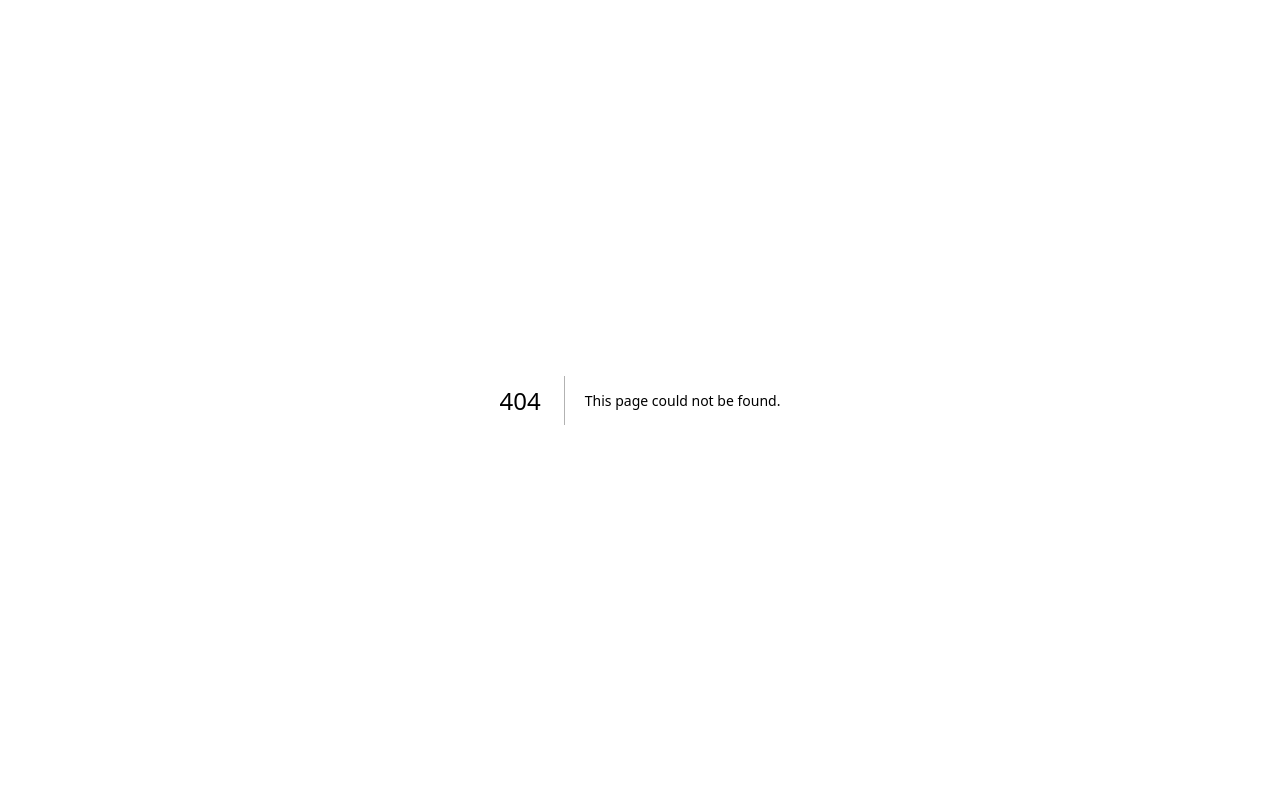
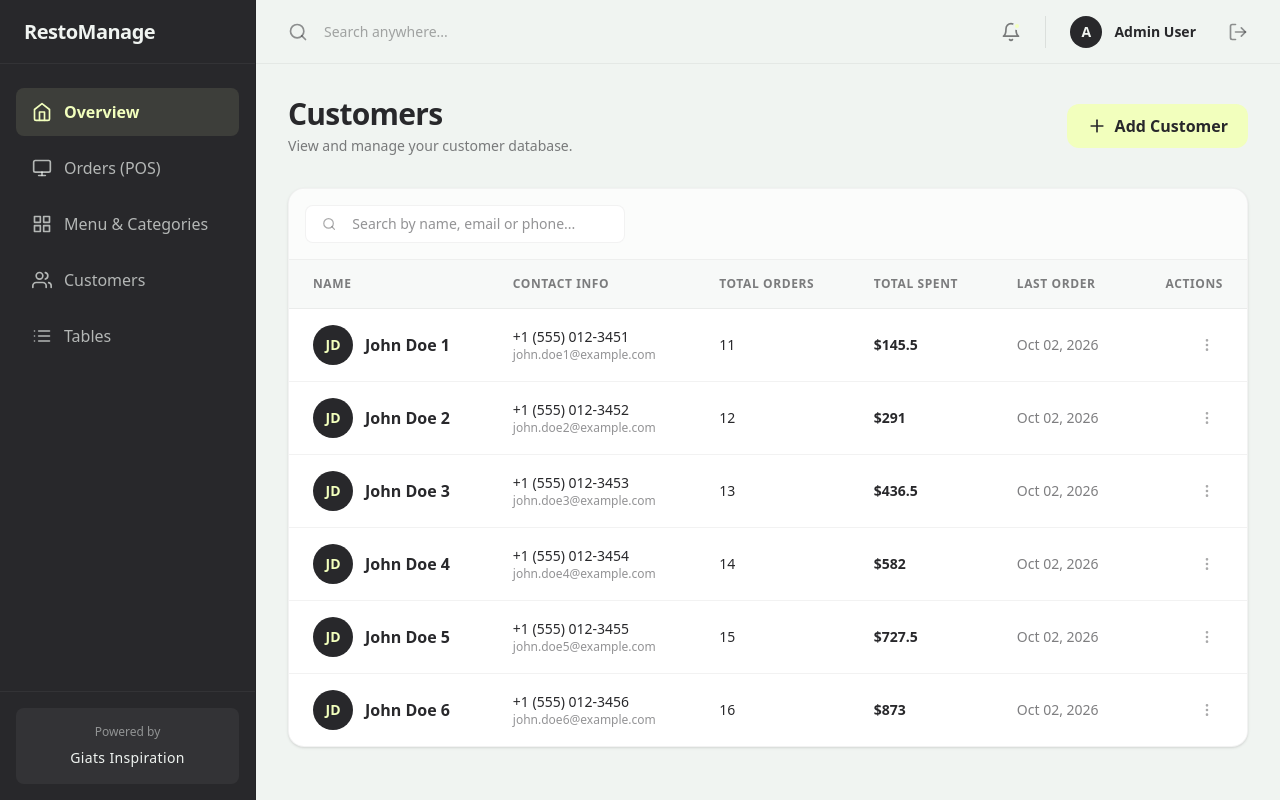
Before and after one commit to Kaowsar-Azad/Restaurant-Manage, a Next.js app in the folder restaurant-manage-frontend/: page /customers in a window 1280 px wide. Before the commit this address had no page. Built offline with nearby package versions, Linux system fonts and the light colour scheme.

Commit message:
Customers & Tables Pages design complete

```diff
--- /dev/null
+++ b/restaurant-manage-frontend/app/(dashboard)/customers/page.jsx
@@ -0,0 +1,68 @@
+import { FiPlus, FiSearch, FiMoreVertical } from "react-icons/fi";
+
+export default function CustomersPage() {
+  return (
+    <div className="flex flex-col gap-8">
+      <header className="flex items-center justify-between">
+        <div>
+          <h1 className="text-3xl font-bold tracking-tight text-brand-dark mb-1">Customers</h1>
+          <p className="text-brand-dark/60 text-sm">View and manage your customer database.</p>
+        </div>
+        <button className="flex items-center gap-2 px-5 py-2.5 bg-brand-accent text-brand-dark font-semibold rounded-xl hover:shadow-lg hover:-translate-y-0.5 transition-all">
+          <FiPlus className="w-5 h-5" />
+          <span>Add Customer</span>
+        </button>
+      </header>
+
+      <div className="bg-brand-white rounded-2xl shadow-sm border border-black/5 overflow-hidden">
+        <div className="p-4 border-b border-black/5 flex items-center justify-between bg-brand-bg/30">
+          <div className="flex items-center gap-4 bg-brand-white px-4 py-2 rounded-lg border border-black/5 w-80">
+            <FiSearch className="text-brand-dark/40" />
+            <input type="text" placeholder="Search by name, email or phone..." className="bg-transparent border-none outline-none text-sm w-full text-brand-dark" />
+          </div>
+        </div>
+
+        <div className="overflow-x-auto">
+          <table className="w-full text-left border-collapse">
+            <thead>
+              <tr className="border-b border-black/5 bg-brand-bg/50 text-brand-dark/60 text-xs uppercase tracking-wider">
+                <th className="px-6 py-4 font-semibold">Name</th>
+                <th className="px-6 py-4 font-semibold">Contact Info</th>
+                <th className="px-6 py-4 font-semibold">Total Orders</th>
+                <th className="px-6 py-4 font-semibold">Total Spent</th>
+                <th className="px-6 py-4 font-semibold">Last Order</th>
+                <th className="px-6 py-4 font-semibold text-right">Actions</th>
+              </tr>
+            </thead>
+            <tbody className="divide-y divide-black/5">
+              {[1, 2, 3, 4, 5, 6].map((i) => (
+                <tr key={i} className="hover:bg-brand-bg/30 transition-colors group">
+                  <td className="px-6 py-4">
+                    <div className="flex items-center gap-3">
+                      <div className="w-10 h-10 rounded-full bg-brand-dark text-brand-accent flex items-center justify-center font-bold text-sm">
+                        JD
+                      </div>
+                      <span className="font-semibold text-brand-dark">John Doe {i}</span>
+                    </div>
+                  </td>
+                  <td className="px-6 py-4">
+                    <p className="text-sm font-medium text-brand-dark">+1 (555) 012-345{i}</p>
+                    <p className="text-xs text-brand-dark/50">john.doe{i}@example.com</p>
+                  </td>
+                  <td className="px-6 py-4 text-brand-dark text-sm font-medium">1{i}</td>
+                  <td className="px-6 py-4 text-brand-dark text-sm font-bold">${145.50 * i}</td>
+                  <td className="px-6 py-4 text-brand-dark/60 text-sm">Oct 02, 2026</td>
+                  <td className="px-6 py-4 text-right">
+                    <button className="text-brand-dark/40 hover:text-brand-dark p-2 rounded-md hover:bg-black/5 transition-colors">
+                      <FiMoreVertical />
+                    </button>
+                  </td>
+                </tr>
+              ))}
+            </tbody>
+          </table>
+        </div>
+      </div>
+    </div>
+  );
+}
--- /dev/null
+++ b/restaurant-manage-frontend/app/(dashboard)/tables/page.jsx
@@ -0,0 +1,49 @@
+import { FiPlus, FiMoreVertical } from "react-icons/fi";
+
+export default function TablesPage() {
+  return (
+    <div className="flex flex-col gap-8">
+      <header className="flex items-center justify-between">
+        <div>
+          <h1 className="text-3xl font-bold tracking-tight text-brand-dark mb-1">Restaurant Tables</h1>
+          <p className="text-brand-dark/60 text-sm">Manage tables and view their current status.</p>
+        </div>
+        <button className="flex items-center gap-2 px-5 py-2.5 bg-brand-accent text-brand-dark font-semibold rounded-xl hover:shadow-lg hover:-translate-y-0.5 transition-all">
+          <FiPlus className="w-5 h-5" />
+          <span>Add Table</span>
+        </button>
+      </header>
+
+      <div className="grid grid-cols-2 sm:grid-cols-3 lg:grid-cols-5 gap-6">
+        {[1, 2, 3, 4, 5, 6, 7, 8, 9, 10].map((table) => {
+          const isOccupied = table % 3 === 0;
+          return (
+            <div
+              key={table}
+              className={`relative bg-brand-white rounded-2xl border ${isOccupied ? 'border-brand-dark shadow-md' : 'border-black/5 shadow-sm'} overflow-hidden group transition-all`}
+            >
+              <div className={`h-2 ${isOccupied ? 'bg-brand-dark' : 'bg-brand-bg'}`}></div>
+              <div className="p-6 text-center">
+                <div className={`w-16 h-16 mx-auto rounded-full flex items-center justify-center mb-4 ${isOccupied ? 'bg-brand-dark text-brand-accent' : 'bg-brand-bg text-brand-dark'}`}>
+                  <span className="text-2xl font-bold">{table}</span>
+                </div>
+                <h3 className="font-bold text-brand-dark text-lg">Table {table}</h3>
+                <p className="text-xs text-brand-dark/60 mt-1">Capacity: 4</p>
+
+                <div className="mt-4">
+                  <span className={`text-xs font-bold px-3 py-1.5 rounded-full inline-block ${isOccupied ? 'bg-yellow-100 text-yellow-800' : 'bg-[#f2ffbd] text-brand-dark'}`}>
+                    {isOccupied ? 'Occupied' : 'Available'}
+                  </span>
+                </div>
+              </div>
+
+              <button className="absolute top-3 right-3 text-brand-dark/40 hover:text-brand-dark p-1 rounded opacity-0 group-hover:opacity-100 transition-opacity">
+                <FiMoreVertical />
+              </button>
+            </div>
+          );
+        })}
+      </div>
+    </div>
+  );
+}
```
